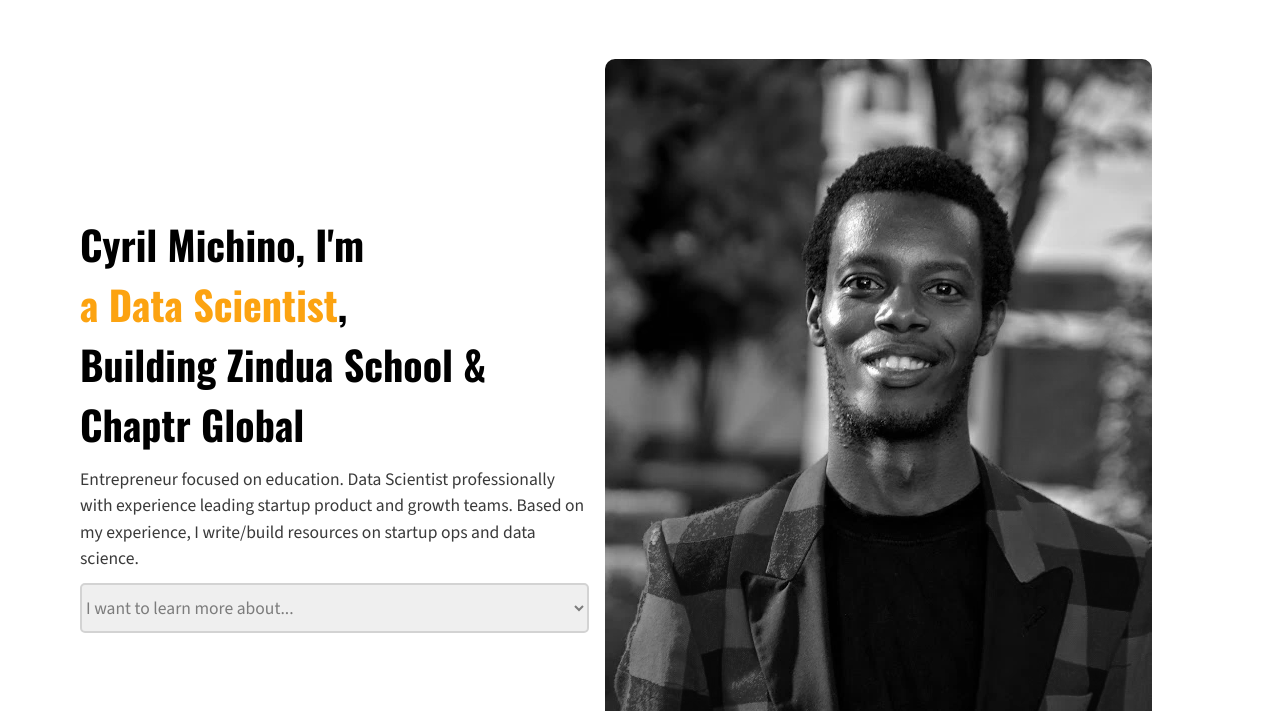
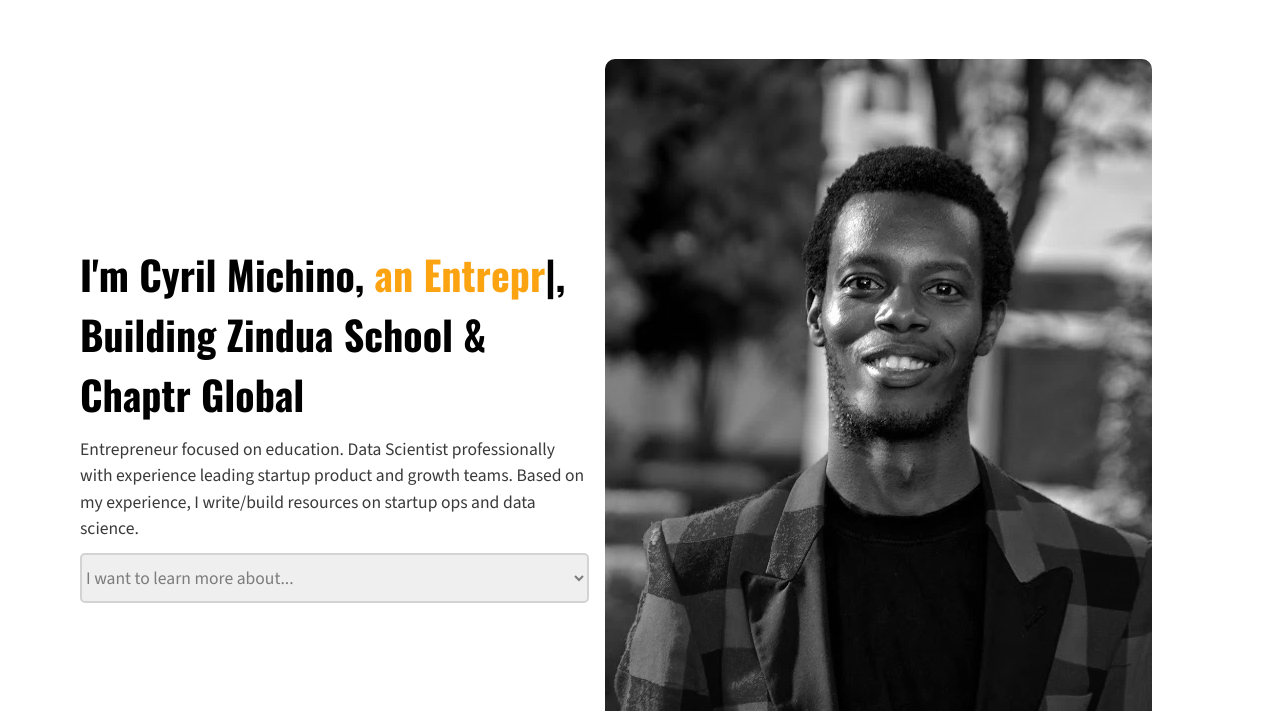
Before and after one commit to cyrilmichino/personal-website, a website built with Vite: page index.html in a window 1280 px wide. Shown: the part 89-800 px from the top of the page. Built offline with nearby package versions, Linux system fonts and the light colour scheme.

Commit message:
Style homepage banner with typed text

```diff
--- a/index.html
+++ b/index.html
@@ -40,7 +40,7 @@
       <section id="banner">
       <div class="wrapper grid two-column-60-40">
         <div class="flex vertical-centered flex-direction-column">
-          <h1>Cyril Michino, I'm <span class="toggle-text text-accent">a Data Scientist</span><span class="toggle-text text-accent hide">an Entrepreneur</span><span class="toggle-text text-accent hide">a Data Consultant</span>,<br><span>Building Zindua School & Chaptr Global</span></h1>
+          <h1><span class="text-largest">I'm Cyril Michino, <span id="toggle-text" class="text-accent"></span>,</span><br><span>Building Zindua School & Chaptr Global</span></h1>
           <p>Entrepreneur focused on education. Data Scientist professionally with experience leading startup product and growth teams. Based on my experience, I write/build resources on startup ops and data science.</p>
           <form action="" class="full-width">
             <select name="learn-more" id="learn-more" class="full-width">
@@ -220,5 +220,7 @@
         </ul>
       </div>
     </footer>
+    <script src="https://unpkg.com/typed.js@2.1.0/dist/typed.umd.js" defer></script>
+    <script src="/src/main.js" defer></script>
   </body>
 </html>
--- a/src/main.js
+++ b/src/main.js
@@ -4,3 +4,10 @@
     navbar.classList.toggle("hide-mobile");
     overlay.classList.toggle("hide-mobile");
 }
+
+var typed = new Typed('#toggle-text', {
+    strings: ['a Data Scientist', 'an Entrepreneur','a Data Consultant'],
+    typeSpeed: 100,
+    backSpeed: 50,
+    loop: true
+  });
```
Also changed, not shown: portfolio.html (+1 -1 lines).
